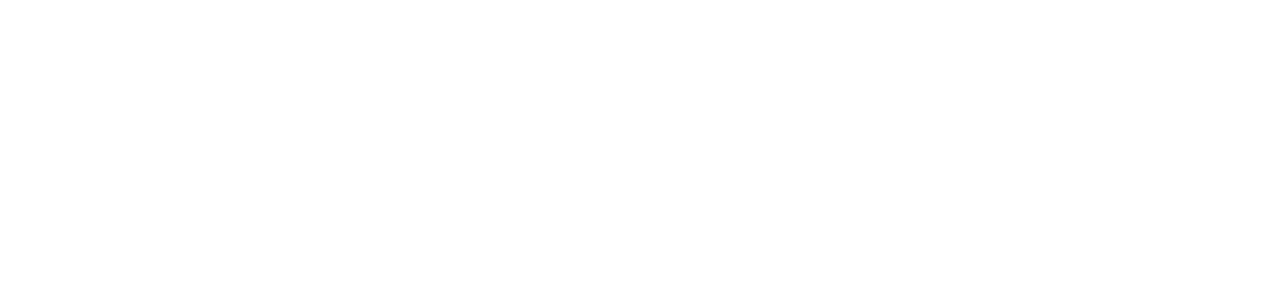
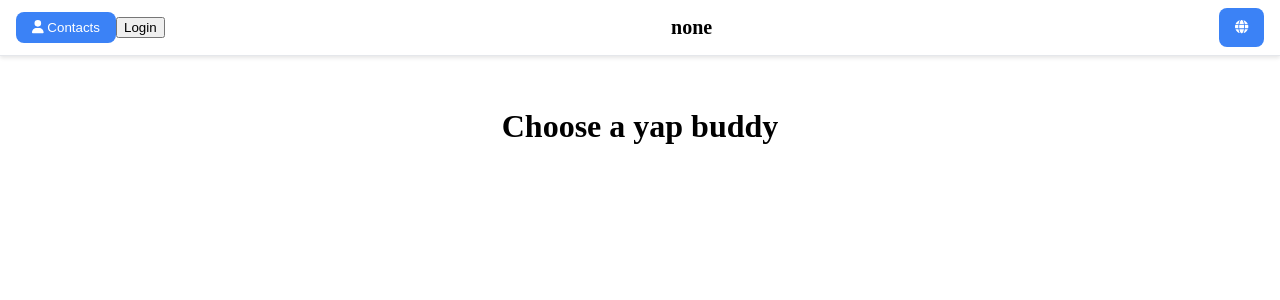
Before and after one commit to MooLabsCan/mooYap-vue, a Vue app: page / in a window 1280 px wide. Shown: the top 300 px of the page. Built offline with nearby package versions, Linux system fonts and the light colour scheme.

Commit message:
visibility adjustment

```diff
--- a/src/App.vue
+++ b/src/App.vue
@@ -47,7 +47,8 @@
 </script>
 
 <template>
-  <div v-if="currentUser" class="min-h-screen bg-gray-100">
+  <!-- <div v-if="currentUser" class="min-h-screen bg-gray-100"> -->
+  <div class="min-h-screen bg-gray-100">
     <TopBar
       :lang="lang"
       @toggle-contacts="toggleContacts"
```
